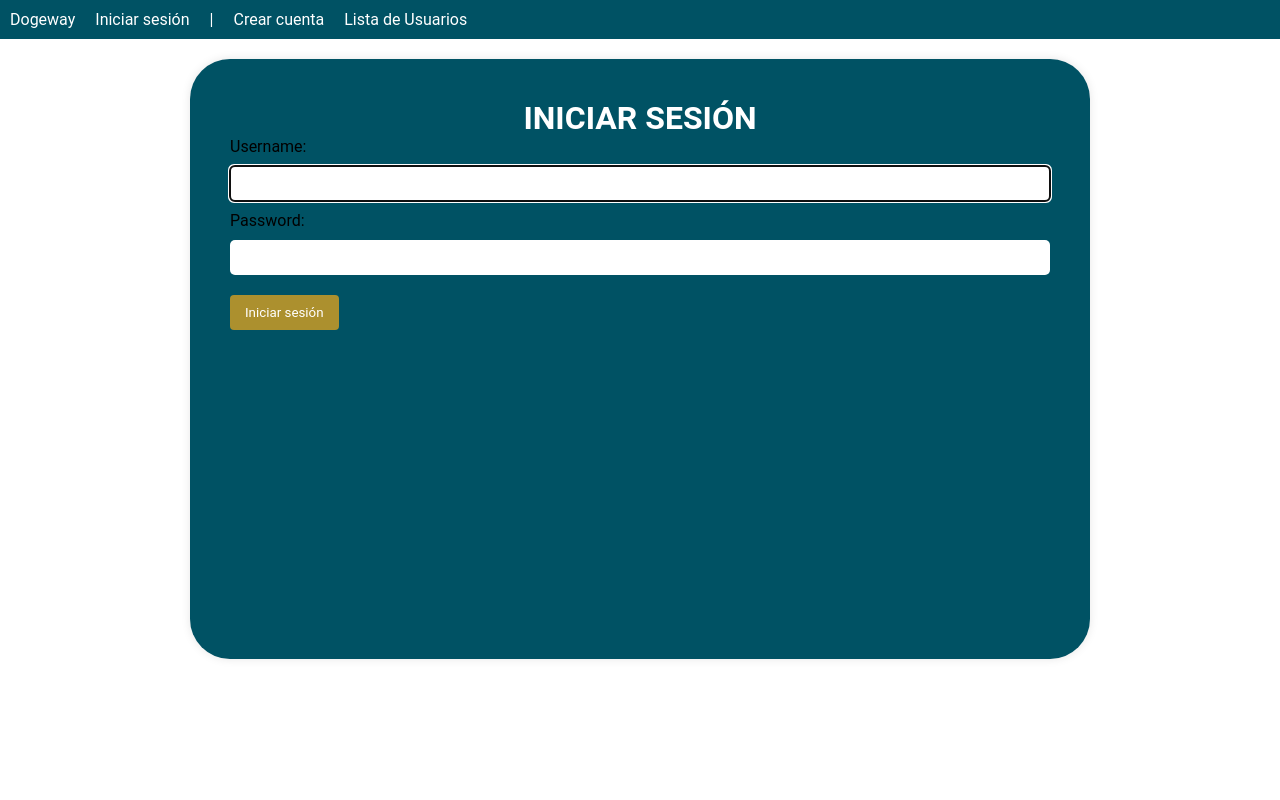
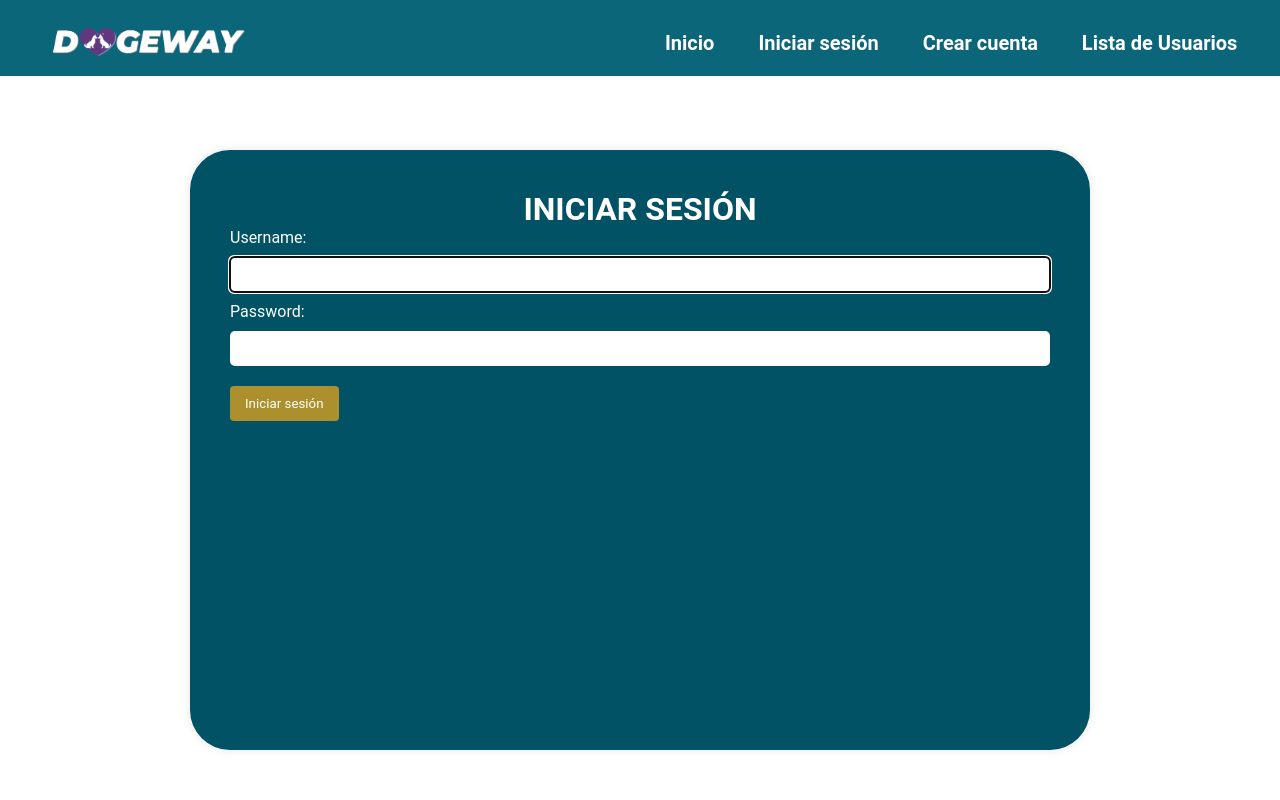
Before and after one commit to B4ZU27/Dogeaway_ingSoft, a Django app: page /login/ in a window 1280 px wide. Run offline with Django 4.2, Linux system fonts and the light colour scheme.

Commit message:
Cambios en el navbar

```diff
--- a/main_app/static/css/base.css
+++ b/main_app/static/css/base.css
@@ -16,10 +16,7 @@
 
 
 
-/*-----------------------------------------------------------------------------------------------------------------------------------------------*/
-/*-----------------------------------------------------------------------------------------------------------------------------------------------*/
-/*-----------------------------------------------------------------------------------------------------------------------------------------------*/
-/* Estilo para el navbar */
+/* Estilo para el navbar
 .navbar {
     background-color: #005264;
     color: #fff;
@@ -41,7 +38,7 @@
     color: #fff;
 }
 
-/* Estilo para el header */
+/* Estilo para el header
 .header {
     background-color: #f2f2f2;
     padding: 20px;
@@ -103,29 +100,10 @@ button[type="submit"] {
 #logout-link:hover {
     background-color: #cc0000; /* Cambiar el color de fondo cuando se coloca el cursor encima */
 }
-/*-----------------------------------------------------------------------------------------------------------------------------------------------*/
-/*-----------------------------------------------------------------------------------------------------------------------------------------------*/
-/*-----------------------------------------------------------------------------------------------------------------------------------------------*/
 
 
 
-
-
-
-
-
-
-
-
-
-
-
-
-
-
-
-
-/*------------------------------------------------------ HEADER ------------------------------------------------------
+/*------------------------------------------------------ HEADER ------------------------------------------------------*/
 
 header{
     background-color: #0B667A;
@@ -172,13 +150,14 @@ header nav .logo{
 header nav .logo img{
     width: 200px;
 }
-*/
+
 
 /*----------------------------------------------------  PRESENTACION  ----------------------------------------------------*/
 
 .container{
     display: flex;
     flex-direction: column;
+    padding-top: 17px;
 }
 
 .presentacion{
--- a/main_app/templates/Login.html
+++ b/main_app/templates/Login.html
@@ -17,7 +17,8 @@
             height: 600px;
             margin: 20px auto;
             box-shadow: 0px 0px 10px rgba(0, 0, 0, 0.1);
-}
+            margin-top: 150px;
+        }
 
         .form, h1{
             color: white;
@@ -25,6 +26,7 @@
         }
 
         label {
+            color: white;
             display: block;
             margin-bottom: 10px;
         }
--- a/main_app/templates/Signup.html
+++ b/main_app/templates/Signup.html
@@ -15,6 +15,7 @@
             margin: 20px auto;
             box-shadow: 0px 0px 10px rgba(0, 0, 0, 0.1);
             text-align: center;
+            margin-top: 130px;
         }
 
         label {
--- a/main_app/templates/layouts/base.html
+++ b/main_app/templates/layouts/base.html
@@ -10,6 +10,7 @@
     <title> {{ title }}</title>
 </head>
 <body>
+    <!--
     <nav class="navbar">
         <ul>
             <li><a href="/">Dogeway</a></li>
@@ -24,25 +25,28 @@
             <li><a href="/lista/">Lista de Usuarios</a></li>
         </ul>
     </nav>
-
-
-<!--
-    Estó de verde es el header (el navbar de arriba), pero falta ponerle los comandos que hay arriba para que no pierda funcionalidad
+-->
     <header>
         <nav>
             <div class="logo">
-                <a href="home.html">
-                    <img src="{% static 'imagenes/LOGO.png' %}" alt="">
+                <a href="/">
+                    <img src="{% static 'imagenes/LOGO.png' %}" alt="Dogeway Logo">
                 </a>
             </div>
             <ul>
-                <li><a href="#">INICIO</a></li>
-                <li><a href="#">REGISTRARSE</a></li>
-                <li><a href="#">INICIAR SESION</a></li>
+                    <li><a href="/">Inicio</a></li>
+                {% if user.is_authenticated %}
+                    <li>Hola {{ user.username }}</li>
+                    <li><a href="{% url 'logout' %}?next={% url 'home' %}" id="logout-link">Cerrar sesión</a></li>
+                {% else %}
+                    <li><a href="/login/">Iniciar sesión</a></li>
+                    <li><a href="/signup/">Crear cuenta</a></li>
+                {% endif %}
+                <li><a href="/lista/">Lista de Usuarios</a></li>
             </ul>
         </nav>
     </header>
--->
+
     <div class="content">
         {% block content %}{% endblock %}
     </div>
```
Also changed, not shown: README.md.
